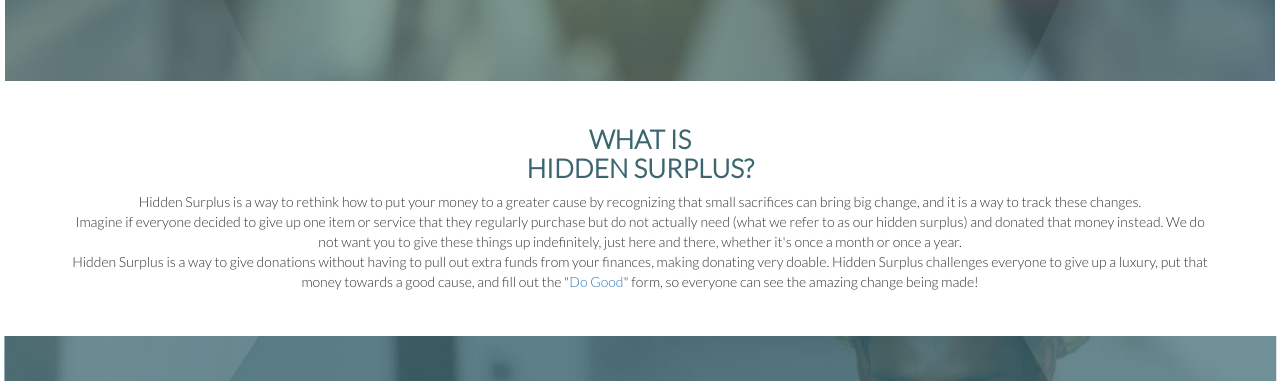
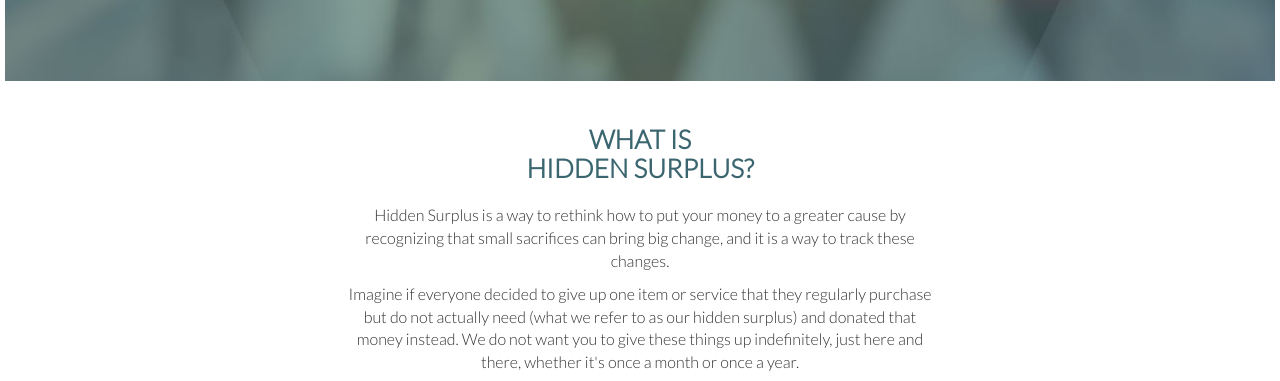
Before and after one commit to kfurness-tiy/hidden_surplus_js, a website built with webpack: page src/index.html in a window 1280 px wide. Shown: the part 517-898 px from the top of the page. Built offline with nearby package versions, Linux system fonts and the light colour scheme; no server answers; a web font is replaced by a local one.

Commit message:
Format about us section as per design

```diff
--- a/src/app/styles/main.sass
+++ b/src/app/styles/main.sass
@@ -103,12 +103,19 @@ header
 //////// ABOUT /////////
 #about
   text-align: center
+  display: flex
+  flex-direction: column
+  align-items: center
   .title
     color: $darkSlateTurq
     margin-top: 44px
+    margin-bottom: 22px
   p
+    margin-bottom: 10px
+    font-size: 16px
+    max-width: 600px
+  p:last-child
     margin-bottom: 44px
-
 
 //////// DO GOOD ///////
 .doGoodSection
--- a/src/index.html
+++ b/src/index.html
@@ -40,7 +40,7 @@
       <section id="about"  class="container">
         <h3 class="title">WHAT IS <br/> HIDDEN SURPLUS?</h3>
         <p>
-          Hidden Surplus is a way to rethink how to put your money to a greater cause by recognizing that small sacrifices can bring big change, and it is a way to track these changes. <br/> Imagine if everyone decided to give up one item or service that they regularly purchase but do not actually need (what we refer to as our hidden surplus) and donated that money instead. We do not want you to give these things up indefinitely, just here and there, whether it's once a month or once a year. <br/> Hidden Surplus is a way to give donations without having to pull out extra funds from your finances, making donating very doable. Hidden Surplus challenges everyone to give up a luxury, put that money towards a good cause, and fill out the "<a href="#doGood">Do Good</a>" form, so everyone can see the amazing change being made!
+          Hidden Surplus is a way to rethink how to put your money to a greater cause by recognizing that small sacrifices can bring big change, and it is a way to track these changes.</p> <p> Imagine if everyone decided to give up one item or service that they regularly purchase but do not actually need (what we refer to as our hidden surplus) and donated that money instead. We do not want you to give these things up indefinitely, just here and there, whether it's once a month or once a year. </p> <p> Hidden Surplus is a way to give donations without having to pull out extra funds from your finances, making donating very doable. Hidden Surplus challenges everyone to give up a luxury, put that money towards a good cause, and fill out the "<a href="#doGood">Do Good</a>" form, so everyone can see the amazing change being made!
         </p>
       </section>
 
```
